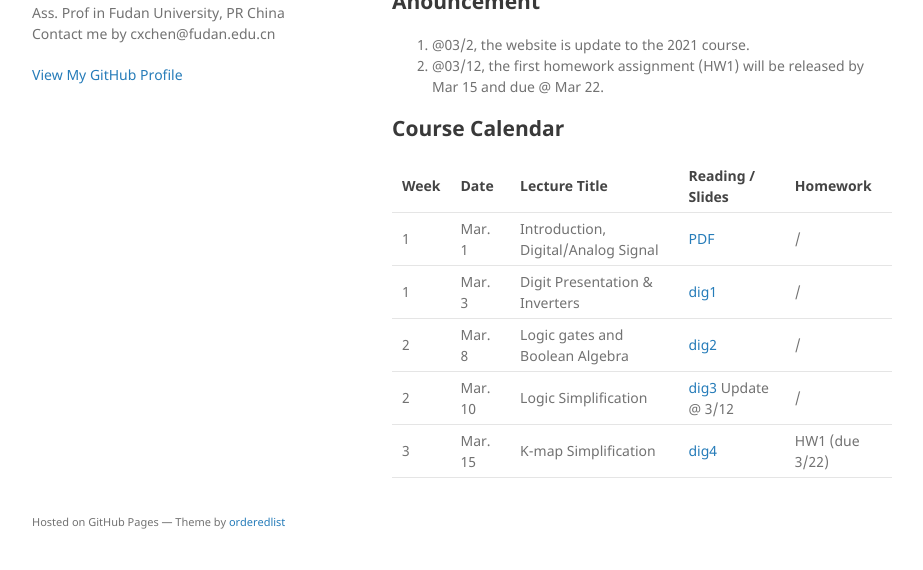
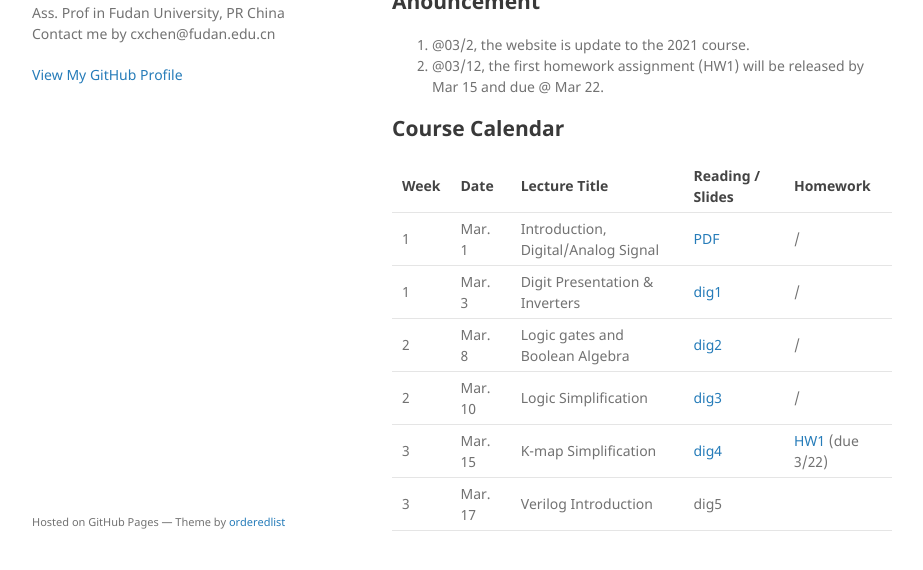
Before and after one commit to cihlab/cihlab.github.io, a Jekyll site: the page built from course/ckt20.md, in a window 1280 px wide and 967 px high, cut to the strip 366-936 px from the top of the window. Shown: the whole strip, without its empty margins (178-1101 px from the left). Built offline with Jekyll 4.4.1, drawn with Linux system fonts in a browser that asks for light colours; our own code applies the rules of GitHub Pages for plain Markdown files.

Commit message:
Update ckt20.md

```diff
--- a/course/ckt20.md
+++ b/course/ckt20.md
@@ -26,5 +26,6 @@ Time: Monday & Wednsday Morning
 1| Mar. 1 | Introduction, Digital/Analog Signal | [PDF](./cktlec01.pdf)  | / |
 1| Mar. 3 | Digit Presentation & Inverters | [dig1](./cktlec02.pdf)  | / |
 2| Mar. 8 | Logic gates and Boolean Algebra | [dig2](./cktlec03.pdf)  | / |
-2| Mar. 10 | Logic Simplification | [dig3](./cktlec04.pdf) Update @ 3/12 | / |
-3| Mar. 15 | K-map Simplification | [dig4](./cktlec05.pdf)  | HW1 (due 3/22) |
+2| Mar. 10 | Logic Simplification | [dig3](./cktlec04.pdf)  | / |
+3| Mar. 15 | K-map Simplification | [dig4](./cktlec05.pdf)  | [HW1](./hw1_2021.pdf) (due 3/22) |
+3| Mar. 17 | Verilog Introduction| dig5 |  |
```
